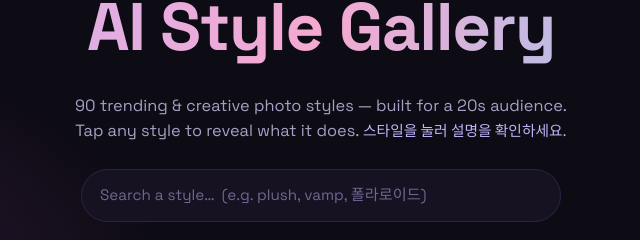
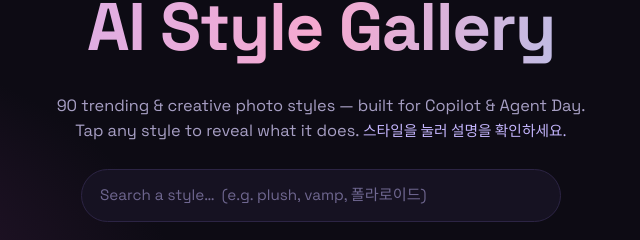
Before and after one commit to swannekim/Copilot-Studio-Agents, a plain HTML site: page ai-style-gallery/index.html in a window 1280 px wide. Shown: the part 118-358 px from the top of the page, 319-959 px from the left. Drawn offline with Linux system fonts and the light colour scheme.

Commit message:
Update AI style gallery

```diff
--- a/ai-style-gallery/index.html
+++ b/ai-style-gallery/index.html
@@ -15,7 +15,7 @@
     <div class="hero-inner">
       <p class="kicker">Image Style Transformer</p>
       <h1>AI Style Gallery</h1>
-      <p class="subtitle">90 trending &amp; creative photo styles — built for a 20s audience.<br />Tap any style to reveal what it does. <span class="ko">스타일을 눌러 설명을 확인하세요.</span></p>
+      <p class="subtitle">90 trending &amp; creative photo styles — built for Copilot & Agent Day.<br />Tap any style to reveal what it does. <span class="ko">스타일을 눌러 설명을 확인하세요.</span></p>
       <div class="search-wrap">
         <input type="search" id="search" placeholder="Search a style…  (e.g. plush, vamp, 폴라로이드)" aria-label="Search styles" />
       </div>
```
